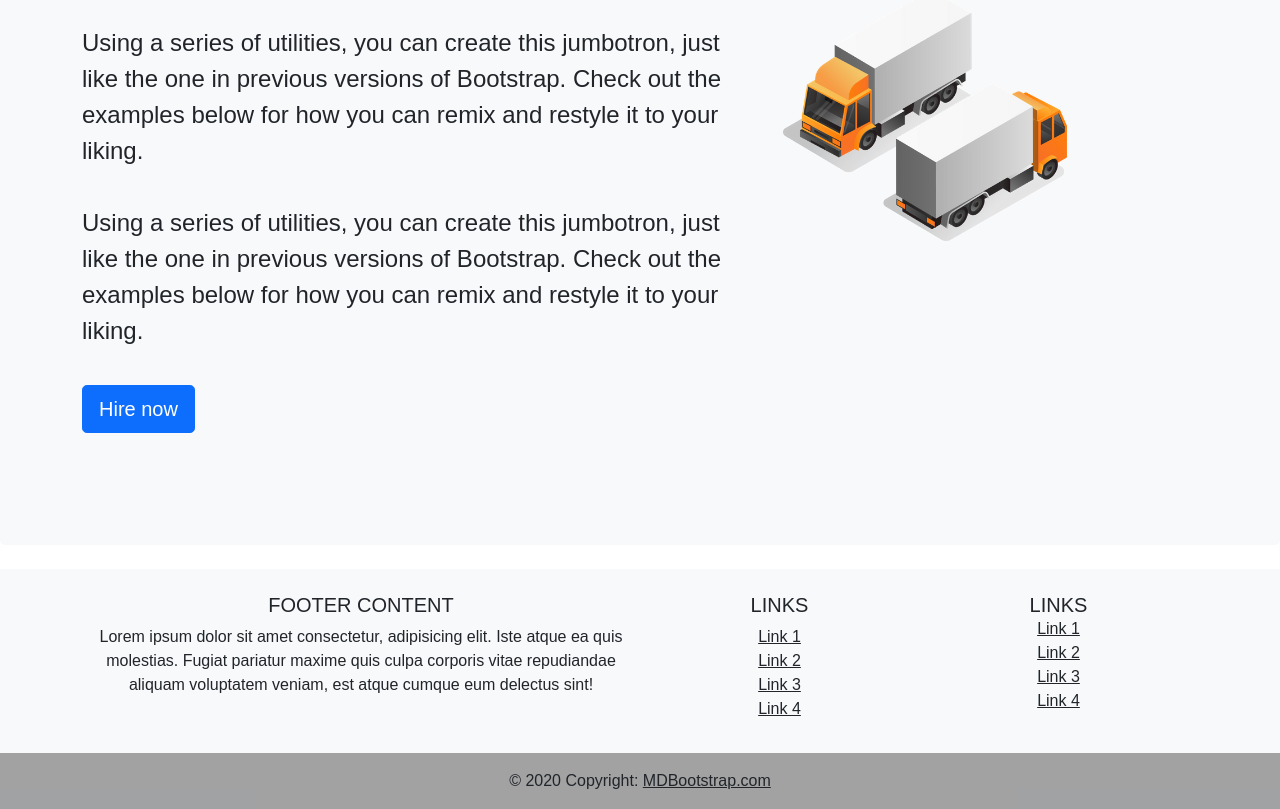
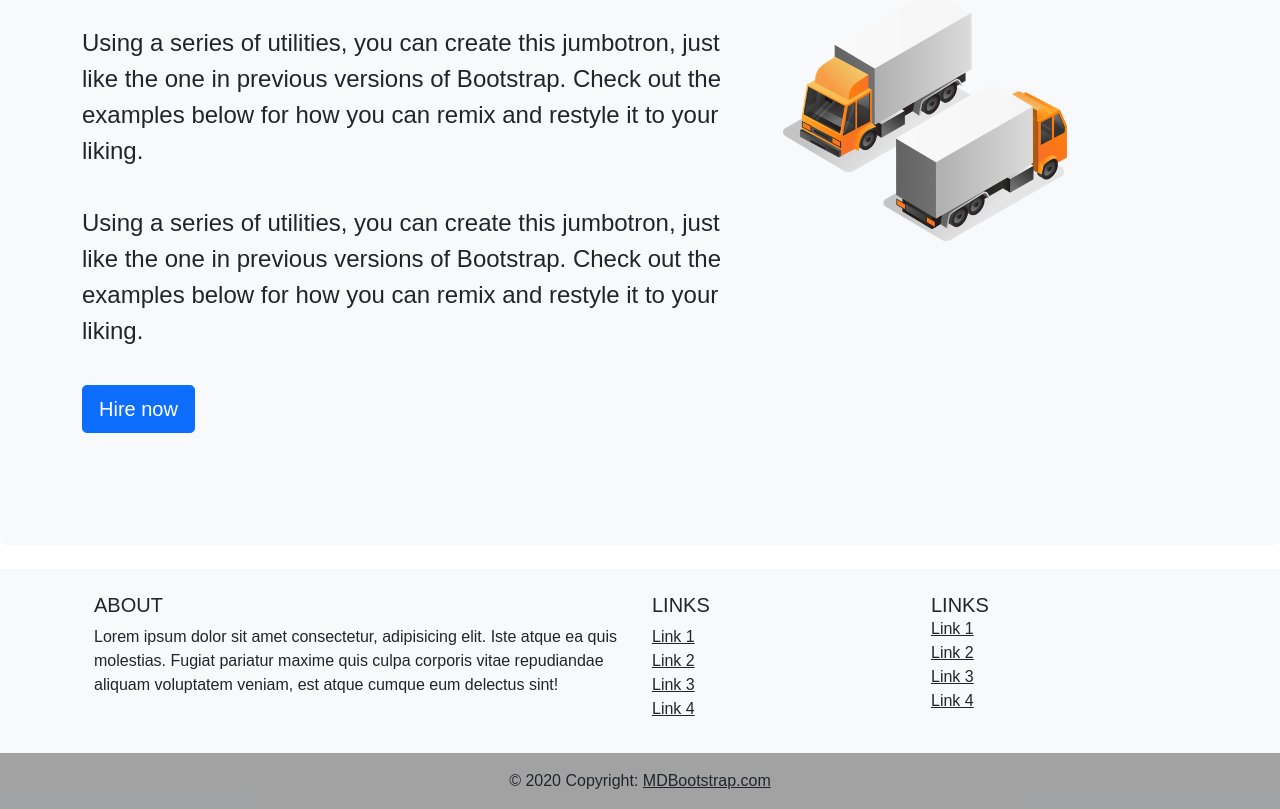
Before and after one commit to navidevtz/ths, a plain HTML site: page index.html in a window 1280 px wide. Shown: the part 229-1038 px from the top of the page. Drawn offline with nearby package versions, Linux system fonts and the light colour scheme.

Commit message:
ft text left align

```diff
--- a/index.html
+++ b/index.html
@@ -84,14 +84,14 @@
 
 
     <!-- Footer -->
-    <footer class="bg-light text-center text-lg-left">
+    <footer class="bg-light text-lg-left">
       <!-- Grid container -->
       <div class="container p-4">
         <!--Grid row-->
         <div class="row">
           <!--Grid column-->
           <div class="col-lg-6 col-md-12 mb-4 mb-md-0">
-            <h5 class="text-uppercase">Footer Content</h5>
+            <h5 class="text-uppercase">About</h5>
 
             <p>
               Lorem ipsum dolor sit amet consectetur, adipisicing elit. Iste atque ea quis
```
